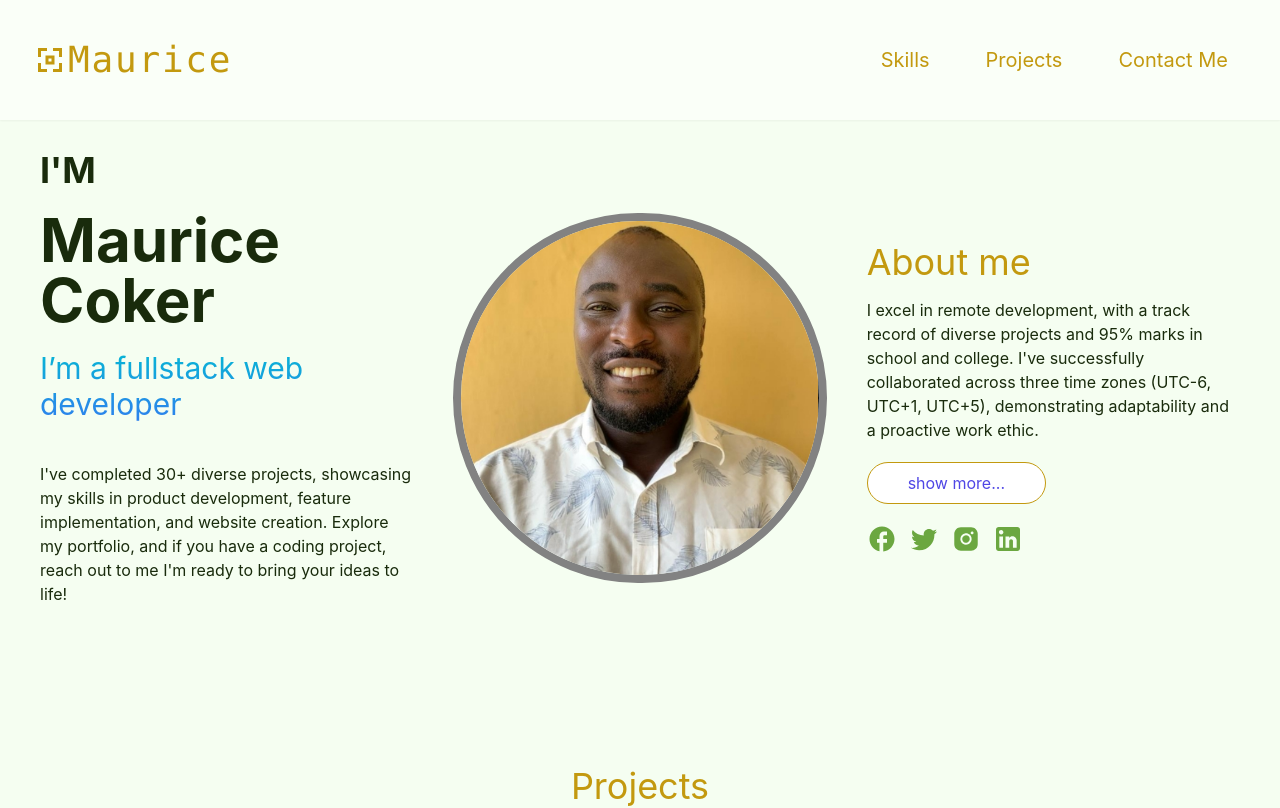
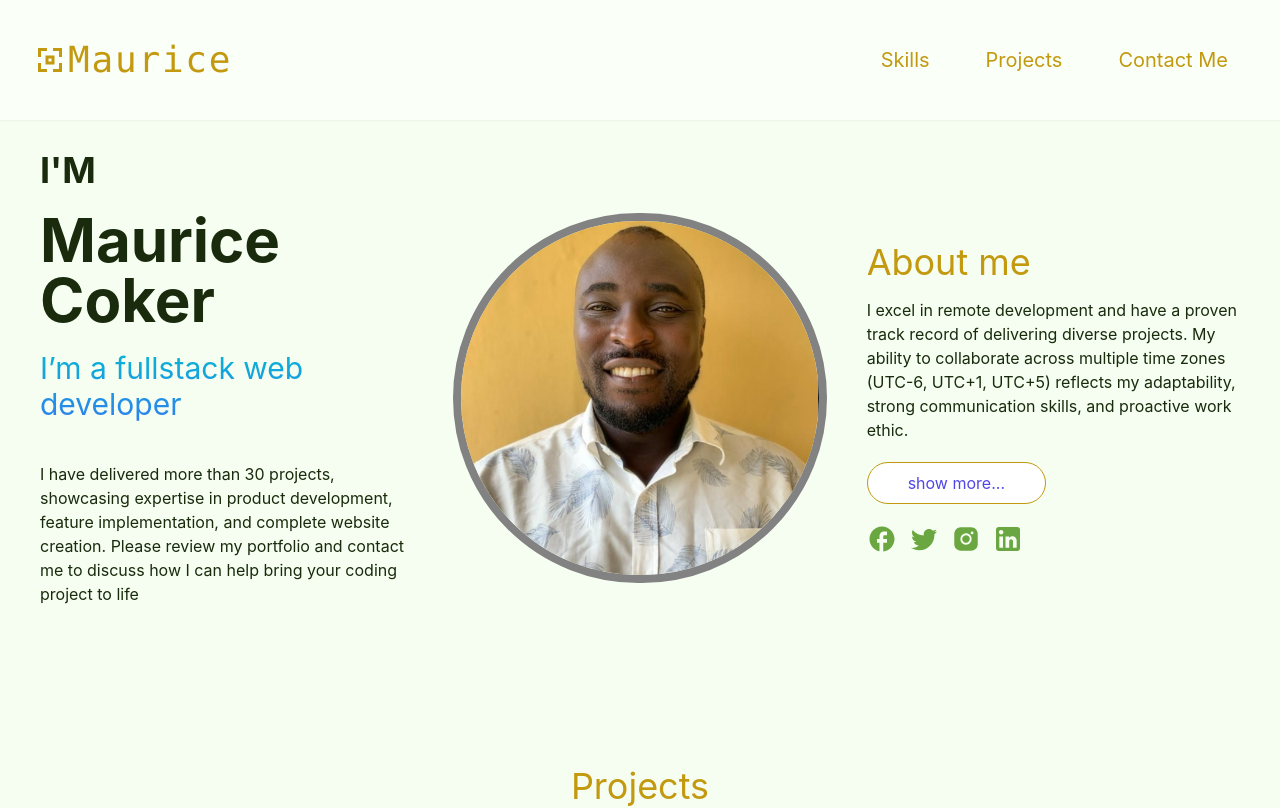
Before and after one commit to coker2019/react-porfolio, a React (Vite) app: page / in a window 1280 px wide. Shown: the top 808 px of the page. Built offline with nearby package versions, Linux system fonts and the light colour scheme.

Commit message:
update hero page

```diff
--- a/src/components/hero.jsx
+++ b/src/components/hero.jsx
@@ -15,10 +15,8 @@ const Hero = () => {
         </h2>
 
         <p className="text-1xl mt-10 text-primaryBlack">
-          I've completed 30+ diverse projects, showcasing my skills in product
-          development, feature implementation, and website creation. Explore my
-          portfolio, and if you have a coding project, reach out to me I'm ready to
-          bring your ideas to life!
+        I have delivered more than 30 projects, showcasing expertise in product development, feature implementation, and complete website creation.
+         Please review my portfolio and contact me to discuss how I can help bring your coding project to life
         </p>
       </div>
 
@@ -34,10 +32,9 @@ const Hero = () => {
       <div className="w-fit md:w-1/3">
         <p className="mb-4 text-4xl">About me</p>
         <p className="text-1xl mb-5 text-primaryBlack">
-          I excel in remote development, with a track record of diverse projects
-          and 95% marks in school and college. I've successfully collaborated
-          across three time zones (UTC-6, UTC+1, UTC+5), demonstrating
-          adaptability and a proactive work ethic.
+        I excel in remote development and have a proven track record of delivering diverse projects.
+         My ability to collaborate across multiple time zones (UTC-6, UTC+1, UTC+5)
+         reflects my adaptability, strong communication skills, and proactive work ethic.
         </p>
         <button
           className="bg-white text-indigo-600 px-10 py-2 my- border
```
